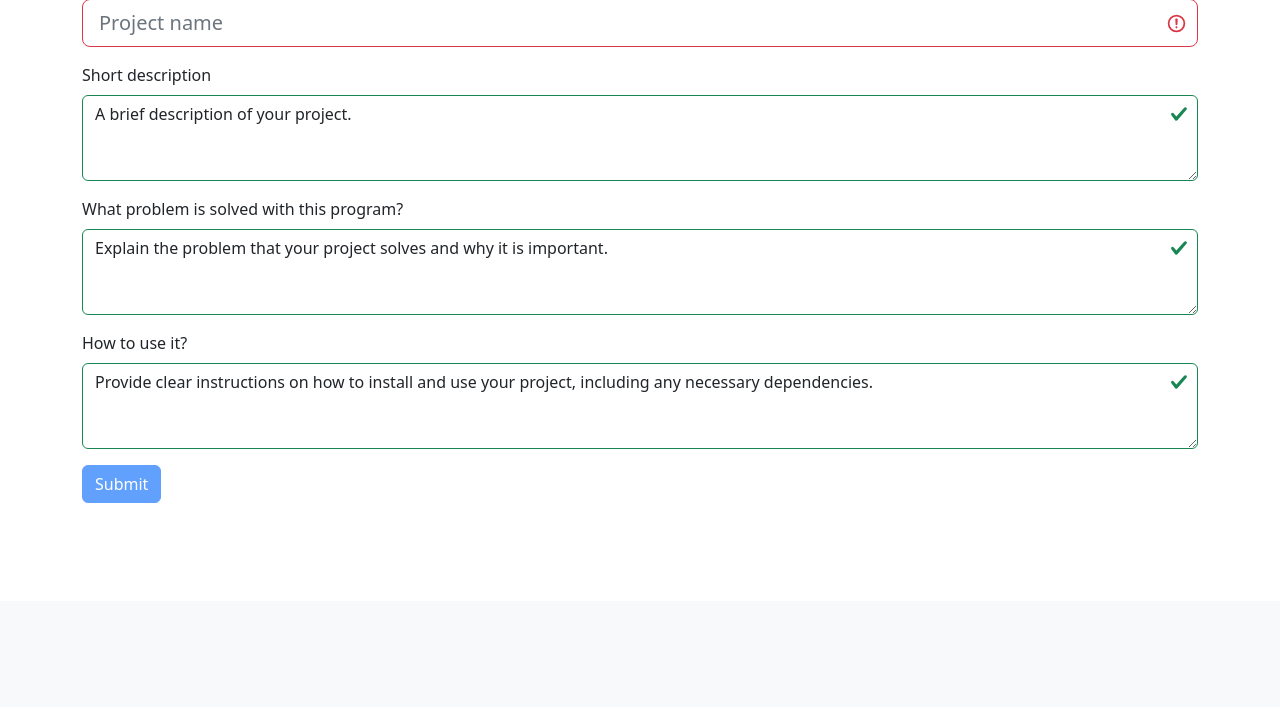
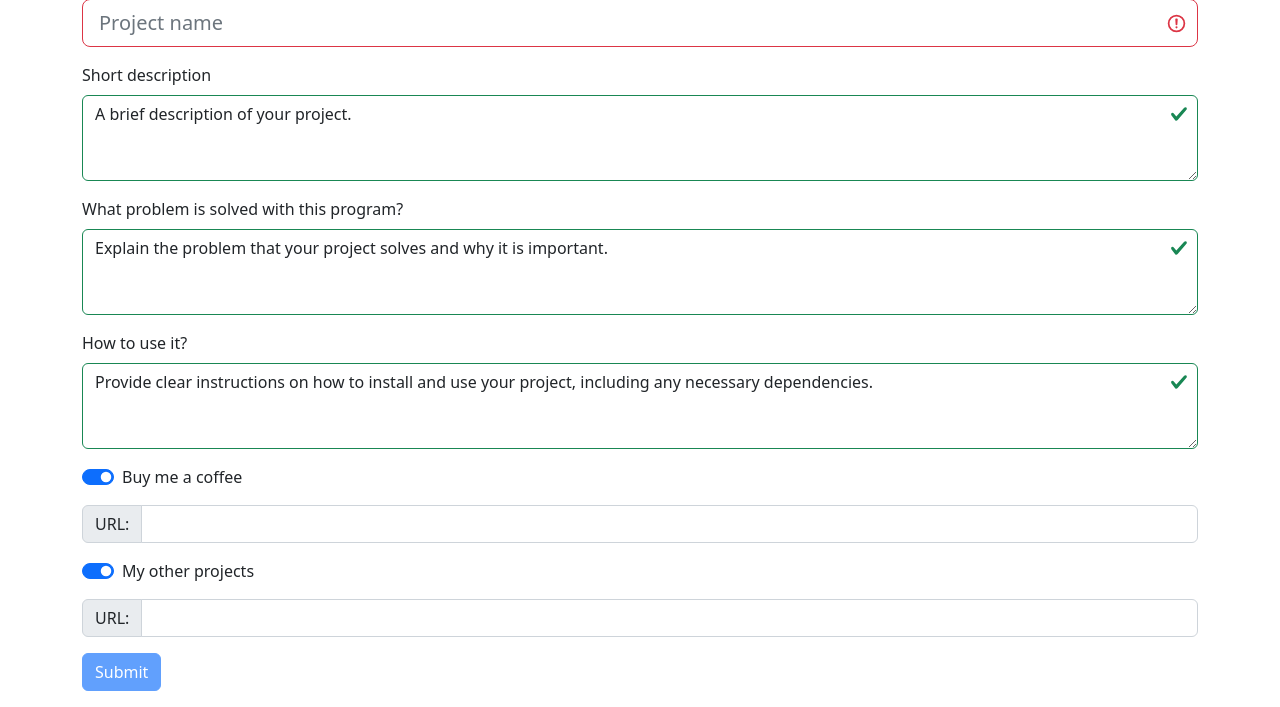
Before and after one commit to JarnotMaciej/readme-minimal-generator, a Flask app: page / in a window 1280 px wide. Shown: the part 199-906 px from the top of the page. Before the commit the page ends 702 px from the top, so only its background shows below. Run offline with Flask 2, Linux system fonts and the light colour scheme; some libraries are stand-ins or nearby versions.

Commit message:
todo, coffee and project switch

```diff
--- a/app.py
+++ b/app.py
@@ -22,6 +22,10 @@ def index():
         problem_to_solve = request.form['problem-to-solve']
         how_to_use = request.form['how-to-use']
 
+        coffee_in = request.form['coffee-in']
+        project_in = request.form['project-in']
+
+
         if(project_title == '' or short_desc == '' or problem_to_solve == '' or how_to_use == ''):
             return render_template("index.html", not_all_fields_filled=True, maxTitleLength=maxTitleLength, maxShortDescLength=maxShortDescLength, maxProblemToSolveLength=maxProblemToSolveLength, maxHowToUseLength=maxHowToUseLength)
         elif(len(project_title) > maxTitleLength):
@@ -33,7 +37,7 @@ def index():
         elif(len(how_to_use) > 10000):
             return render_template("index.html", how_to_use_too_long=True, maxTitleLength=maxTitleLength, maxShortDescLength=maxShortDescLength, maxProblemToSolveLength=maxProblemToSolveLength, maxHowToUseLength=maxHowToUseLength)
 
-        file_contents = test_func(project_title, short_desc, problem_to_solve, how_to_use)
+        file_contents = test_func(project_title, short_desc, problem_to_solve, how_to_use, coffee_in, project_in)
 
         response = Response(file_contents)
         response.headers["Content-Type"] = "text/plain"
@@ -43,9 +47,16 @@ def index():
 
     return render_template("index.html", maxTitleLength=maxTitleLength, maxShortDescLength=maxShortDescLength, maxProblemToSolveLength=maxProblemToSolveLength, maxHowToUseLength=maxHowToUseLength)
 
-def test_func(project_title, short_desc, problem_to_solve, how_to_use):
-    return f"# {project_title}\n\n## Short description\n\n{short_desc}\n\n## What problem does it solve?\n\n{problem_to_solve}\n\n## How to use it?\n\n{how_to_use}"
+def test_func(project_title, short_desc, problem_to_solve, how_to_use, coffee_in, project_in):
+    your_description = f"# {project_title}\n\n## Short description\n\n{short_desc}\n\n## What problem does it solve?\n\n{problem_to_solve}\n\n## How to use it?\n\n{how_to_use}"
+    if(coffee_in != "" or project_in != ""):
+        your_description += "\n-----"
+        if(coffee_in != ""):
+            your_description += "\n\n[__Buy me a coffee! :coffee:__]({coffee_in})"
+        if(project_in != ""):
+            your_description += "\n\n[__Check out my other projects!__]({project_in})"
+    return your_description
 
 
 if __name__ == '__main__':
-    app.run(debug=True)
+    app.run()
--- a/static/app.css
+++ b/static/app.css
@@ -5,3 +5,7 @@
     min-width: 400px;
     z-index: 2;
 }
+
+.d-none {
+    display: none;
+}
--- a/static/app.js
+++ b/static/app.js
@@ -1,18 +1,8 @@
 let textAreas = document.getElementsByTagName("textarea");
 let inputTitle = document.querySelector("#project-title");
 let submitButton = document.querySelector("#main-submit-button");
-
-let flagsToObtain = 0;
-let flagsObtained = 0;
-
-emptyOrTooLong(inputTitle, 64);
-flagsToObtain++;
-for (let i = 0; i < textAreas.length; i++) {
-    emptyOrTooLong(textAreas[i], 10000);
-    flagsToObtain++;
-}
-
-console.log(flagsToObtain);
+let coffeeSwitch = document.querySelector("#coffee-switch");
+let projectSwitch = document.querySelector("#project-switch");
 
 function emptyOrTooLong(x, lenmax) {
     x.addEventListener("keyup", () => {
@@ -55,3 +45,34 @@ function checkFlags() {
         submitButton.disabled = true;
     }
 }
+
+function hideShowInputs() {
+    if (coffeeSwitch.checked) {
+        document.querySelector("#coffee-input").classList.remove("d-none");
+        document.querySelector("#coffee-input").required = true;
+    } else {
+        document.querySelector("#coffee-input").classList.add("d-none");
+        document.querySelector("#coffee-input").required = false;
+    }
+    if (projectSwitch.checked) {
+        document.querySelector("#project-input").classList.remove("d-none");
+        document.querySelector("#project-input").required = true;
+    } else {
+        document.querySelector("#project-input").classList.add("d-none");
+        document.querySelector("#project-input").required = false;
+    }
+}
+
+// ----------------------------
+let flagsToObtain = 0;
+let flagsObtained = 0;
+
+emptyOrTooLong(inputTitle, 64);
+flagsToObtain++;
+for (let i = 0; i < textAreas.length; i++) {
+    emptyOrTooLong(textAreas[i], 10000);
+    flagsToObtain++;
+}
+
+coffeeSwitch.addEventListener("click", hideShowInputs);
+projectSwitch.addEventListener("click", hideShowInputs);
--- a/templates/index.html
+++ b/templates/index.html
@@ -14,9 +14,11 @@
 <body>
   <nav class="navbar bg-dark">
     <div class="container-xxl">
-      <a class="navbar-brand text-light">Readme Minimal Generator <svg xmlns="http://www.w3.org/2000/svg" width="20" height="20" fill="currentColor" class="bi bi-book" viewBox="0 0 16 16">
-        <path d="M1 2.828c.885-.37 2.154-.769 3.388-.893 1.33-.134 2.458.063 3.112.752v9.746c-.935-.53-2.12-.603-3.213-.493-1.18.12-2.37.461-3.287.811V2.828zm7.5-.141c.654-.689 1.782-.886 3.112-.752 1.234.124 2.503.523 3.388.893v9.923c-.918-.35-2.107-.692-3.287-.81-1.094-.111-2.278-.039-3.213.492V2.687zM8 1.783C7.015.936 5.587.81 4.287.94c-1.514.153-3.042.672-3.994 1.105A.5.5 0 0 0 0 2.5v11a.5.5 0 0 0 .707.455c.882-.4 2.303-.881 3.68-1.02 1.409-.142 2.59.087 3.223.877a.5.5 0 0 0 .78 0c.633-.79 1.814-1.019 3.222-.877 1.378.139 2.8.62 3.681 1.02A.5.5 0 0 0 16 13.5v-11a.5.5 0 0 0-.293-.455c-.952-.433-2.48-.952-3.994-1.105C10.413.809 8.985.936 8 1.783z"/>
-      </svg></a>
+      <a class="navbar-brand text-light">Readme Minimal Generator <svg xmlns="http://www.w3.org/2000/svg" width="20"
+          height="20" fill="currentColor" class="bi bi-book" viewBox="0 0 16 16">
+          <path
+            d="M1 2.828c.885-.37 2.154-.769 3.388-.893 1.33-.134 2.458.063 3.112.752v9.746c-.935-.53-2.12-.603-3.213-.493-1.18.12-2.37.461-3.287.811V2.828zm7.5-.141c.654-.689 1.782-.886 3.112-.752 1.234.124 2.503.523 3.388.893v9.923c-.918-.35-2.107-.692-3.287-.81-1.094-.111-2.278-.039-3.213.492V2.687zM8 1.783C7.015.936 5.587.81 4.287.94c-1.514.153-3.042.672-3.994 1.105A.5.5 0 0 0 0 2.5v11a.5.5 0 0 0 .707.455c.882-.4 2.303-.881 3.68-1.02 1.409-.142 2.59.087 3.223.877a.5.5 0 0 0 .78 0c.633-.79 1.814-1.019 3.222-.877 1.378.139 2.8.62 3.681 1.02A.5.5 0 0 0 16 13.5v-11a.5.5 0 0 0-.293-.455c-.952-.433-2.48-.952-3.994-1.105C10.413.809 8.985.936 8 1.783z" />
+        </svg></a>
       <form class="d-flex" role="search">
         <a href="https://github.com/JarnotMaciej" class="btn btn-light" id="github">Checkout my GitHub</a>
       </form>
@@ -37,7 +39,8 @@
       </div>
       <div class="mb-3">
         <label for="problem-to-solve" class="form-label">What problem is solved with this program?</label>
-        <textarea class="form-control is-valid" id="problem-to-solve" name="problem-to-solve" maxlength="{{ maxProblemToSolveLength }}"
+        <textarea class="form-control is-valid" id="problem-to-solve" name="problem-to-solve"
+          maxlength="{{ maxProblemToSolveLength }}"
           rows="3">Explain the problem that your project solves and why it is important.</textarea>
       </div>
       <div class="mb-3">
@@ -45,24 +48,31 @@
         <textarea class="form-control is-valid" id="how-to-use" name="how-to-use" maxlength="{{ maxHowToUseLength }}"
           rows="3">Provide clear instructions on how to install and use your project, including any necessary dependencies.</textarea>
       </div>
-      <!-- <div class="form-check form-switch mb-3">
-        <input class="form-check-input" type="checkbox" value="" id="flexCheckChecked" checked>
-        <label class="form-check-label" for="flexCheckChecked">
-          Star
-        </label>
-      </div>
+
+      <!--  -->
+
       <div class="form-check form-switch mb-3">
-        <input class="form-check-input" type="checkbox" value="" id="flexCheckChecked" checked>
+        <input id="coffee-switch" name="coffee-switch" class="form-check-input" type="checkbox" value="" checked>
         <label class="form-check-label" for="flexCheckChecked">
           Buy me a coffee
         </label>
       </div>
+
+      <div id="coffee-input" class="input-group mb-3">
+        <span class="input-group-text">URL:</span>
+        <input id="coffee-in" name="coffee-in" type="url" class="form-control" required>
+      </div>
+
       <div class="form-check form-switch mb-3">
-        <input class="form-check-input" type="checkbox" value="" id="flexCheckChecked" checked>
+        <input id="project-switch" name="project-switch" class="form-check-input" type="checkbox" value="" checked>
         <label class="form-check-label" for="flexCheckChecked">
           My other projects
         </label>
-      </div> -->
+      </div>
+      <div id="project-input" class="input-group mb-3">
+        <span class="input-group-text">URL:</span>
+        <input id="project-in" name="project-in" type="url" class="form-control" required>
+      </div>
       <button type="submit" class="btn btn-primary" id="main-submit-button" disabled>Submit</button>
     </form>
   </div>
```
Also changed, not shown: TODO.md (added, +13 -0 lines).
